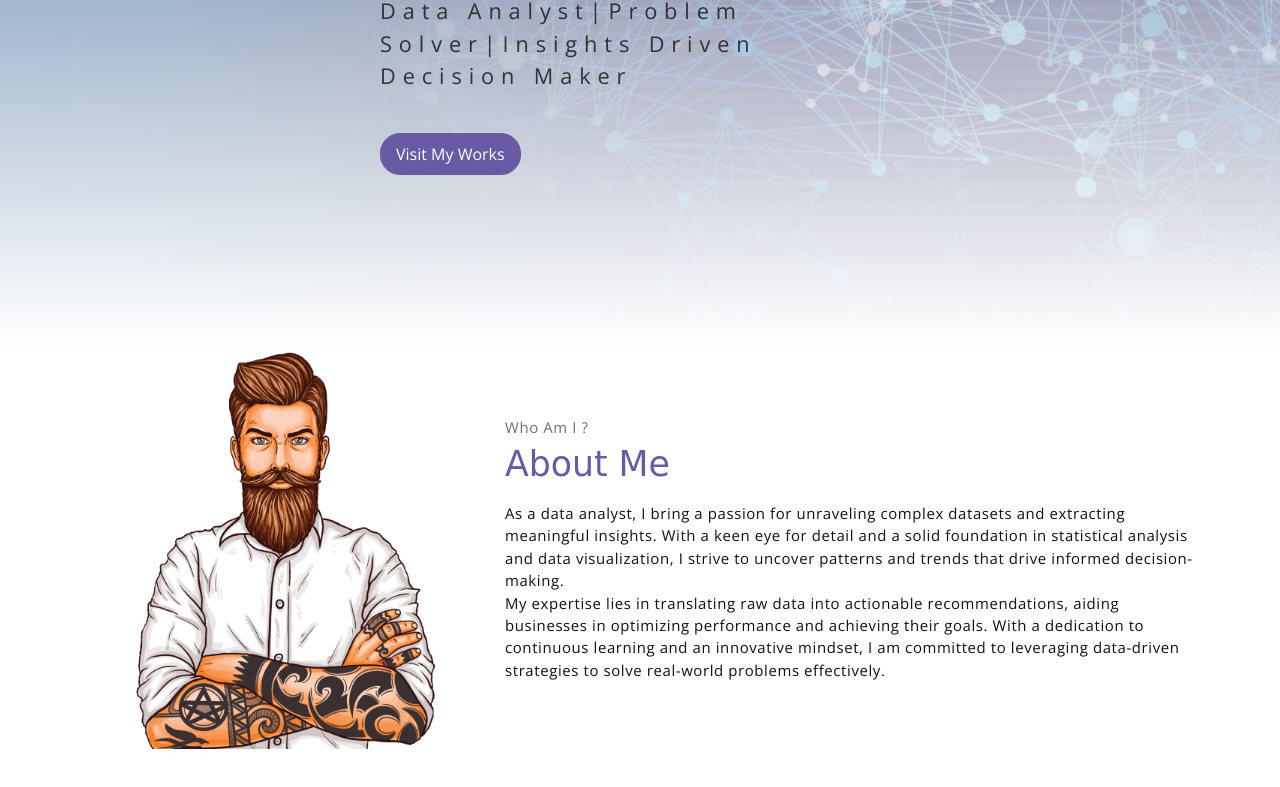
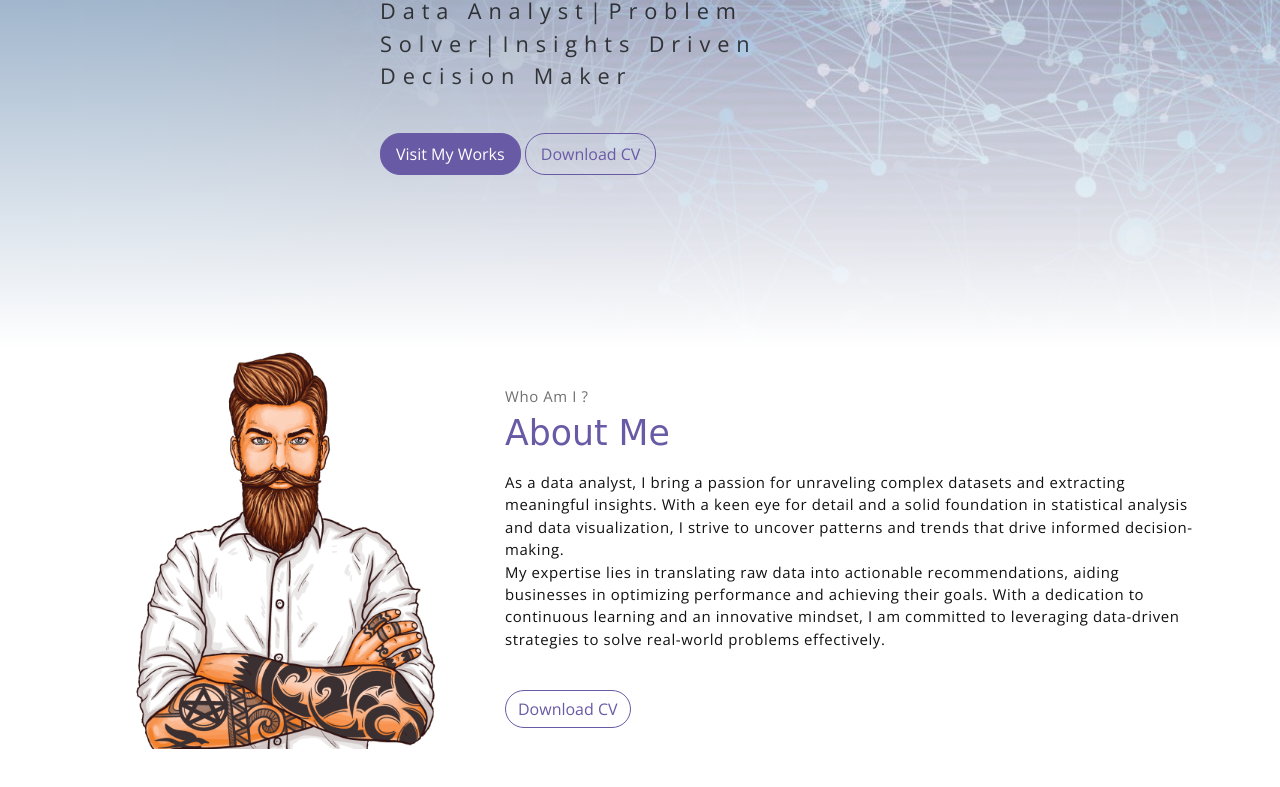
Before and after one commit to mahim12mittal/MahimMittal.github.io, a website: page public_html/index.html in a window 1280 px wide. Shown: the part 451-1238 px from the top of the page. Drawn offline with nearby package versions, Linux system fonts and the light colour scheme; a web font is replaced by a local one.

Commit message:
added download again
when removed second download , webpage disappeared hence adding both downloads again, removing cv button did not remove the button

```diff
--- a/public_html/index.html
+++ b/public_html/index.html
@@ -60,6 +60,7 @@
             <p class="header-subtitle">Data Analyst|Problem Solver|Insights Driven Decision Maker</p>
 
             <a href="#portfolio"><button class="btn btn-primary" >Visit My Works</button></a>
+	    <a href="/assets/cv.pdf" download><button class="btn btn-outline-primary ">Download CV</button></a>
     </header><!-- end of page header -->
 
     <!-- about section -->
@@ -79,6 +80,7 @@
                         <br>My expertise lies in translating raw data into actionable recommendations, aiding businesses in optimizing performance and achieving their goals. With a dedication to continuous learning and an innovative mindset, I am committed to leveraging data-driven strategies to solve real-world problems effectively.
 
                     </p>
+			                    <a href="assets/cv.pdf" download><button class="btn-rounded btn btn-outline-primary mt-4">Download CV</button></a>
                 </div>
             </div><!-- end of about wrapper -->
         </div><!-- end of container -->
```
